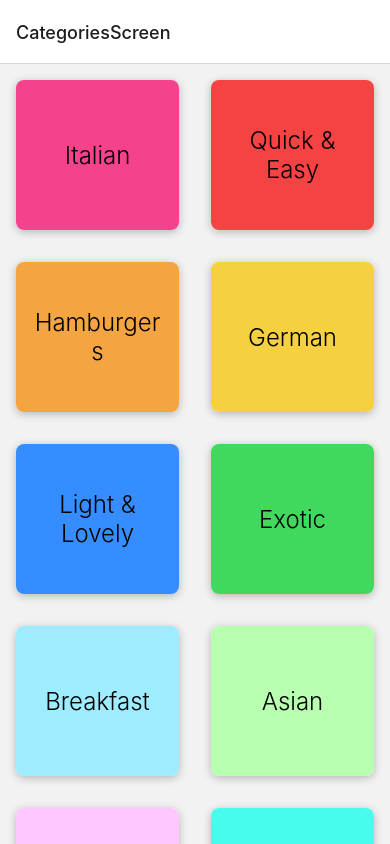
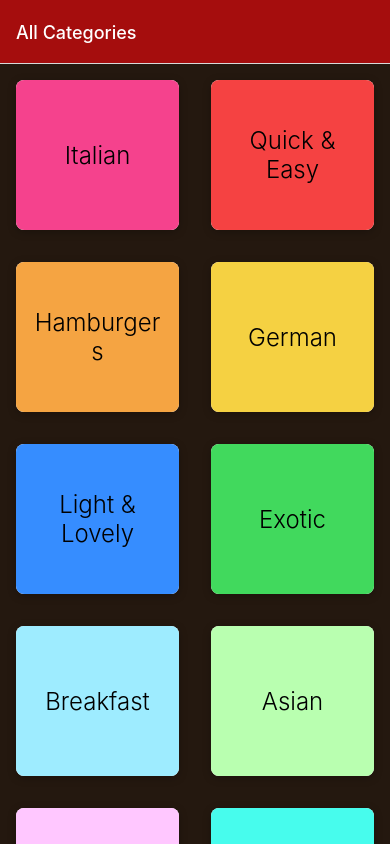
Before and after one commit to Frontier-Solutions/mealsApp, a React Native app: screen / in a window 390 px wide. Built offline with nearby package versions, Linux system fonts and the light colour scheme.

Commit message:
app.js changes

```diff
--- a/App.js
+++ b/App.js
@@ -5,18 +5,34 @@
 
 import CategoriesScreen from "./screens/CategoriesScreen";
 import MealsScreen from "./screens/MealsScreen";
+import DetailsScreen from "./screens/DetailsScreen";
 
 const Stack = createNativeStackNavigator();
 
 export default function App() {
   return (
     <>
-      <StatusBar style="dark" />
+      <StatusBar style="light" />
 
       <NavigationContainer>
-        <Stack.Navigator>
-          <Stack.Screen name="CategoriesScreen" component={CategoriesScreen} />
+        <Stack.Navigator
+          screenOptions={{
+            headerStyle: { backgroundColor: "#a50d0d" },
+            headerTintColor: "white",
+            contentStyle: {
+              backgroundColor: "#24180f",
+            },
+          }}
+        >
+          <Stack.Screen
+            name="CategoriesScreen"
+            component={CategoriesScreen}
+            options={{
+              title: "All Categories",
+            }}
+          />
           <Stack.Screen name="MealsScreen" component={MealsScreen} />
+          <Stack.Screen name="DetailsScreen" component={DetailsScreen} />
         </Stack.Navigator>
       </NavigationContainer>
     </>
```
